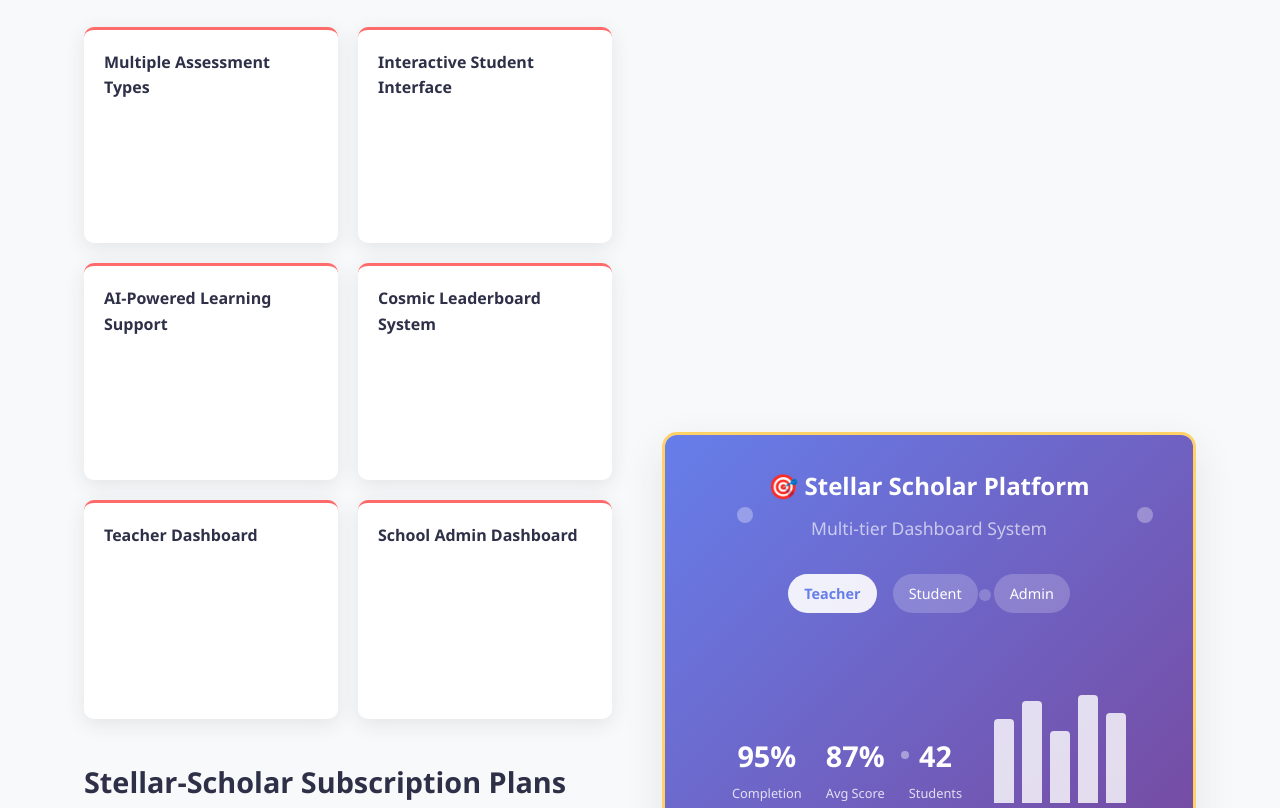
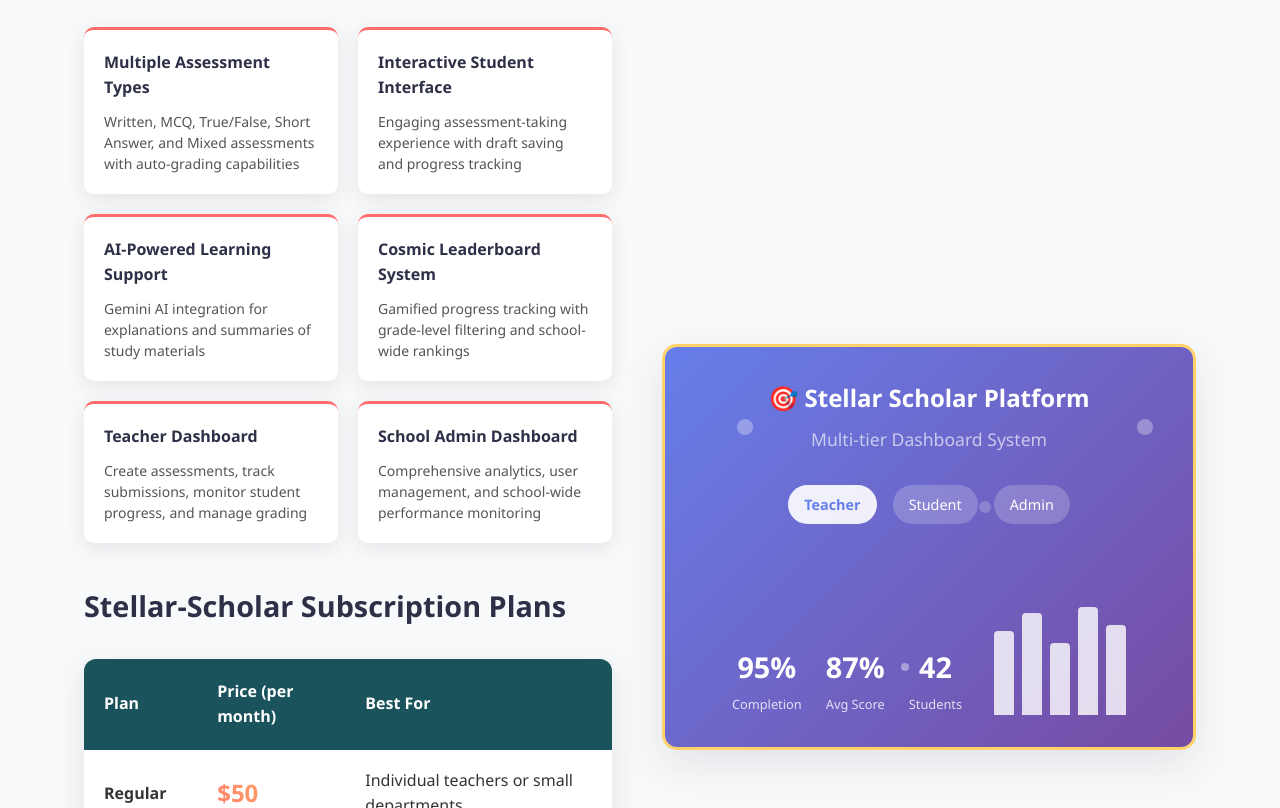
Before and after one commit to siriusbrak7/stellar-insights, a plain HTML site: page index.html in a window 1280 px wide. Shown: the part 6592-7400 px from the top of the page. Drawn offline with Linux system fonts and the light colour scheme.

Commit message:
Fix text visibility issues and image display problems

```diff
--- a/index.html
+++ b/index.html
@@ -280,6 +280,7 @@
             color: white;
             font-size: 1.2rem;
             font-weight: 600;
+            overflow: hidden;
         }
 
         /* Teaching Insights Section */
@@ -389,9 +390,10 @@
         }
 
         .feature-item p {
-            color: #666;
-            margin: 0;
-            line-height: 1.5;
+            color: #555 !important;
+            margin: 0 !important;
+            line-height: 1.5 !important;
+            font-size: 14px !important;
         }
 
         .app-preview {
@@ -1147,7 +1149,8 @@
                     <p>Although I continue to teach actively, I have expanded my work into educational consulting and EdTech entrepreneurship. Building on my earlier experience as a consultant for English Hubs teachers, where I supported colleagues in adopting effective teaching methodologies, I now bring the same depth of classroom insight to a broader stage. My journey from early childhood education to delivering advanced IGCSE and A-Level STEM curricula, grounded in research-backed innovative approaches and technology integration, uniquely positions me to partner with schools and educators to strengthen teaching practices and drive better student outcomes.</p>
                 </div>
                 <div class="about-image">
-                    <img src="https://imgur.com/a/DsH8ypn" alt="Your Professional Photo" style="width: 100%; height: 400px; object-fit: cover; border-radius: 15px;">
+                    <img src="https://imgur.com/a/DsH8ypn" alt="Your Professional Photo" style="width: 100%;
+                     height: 400px; object-fit: cover; border-radius: 15px;">
                     </div>
                 </div>
             </div>
```
